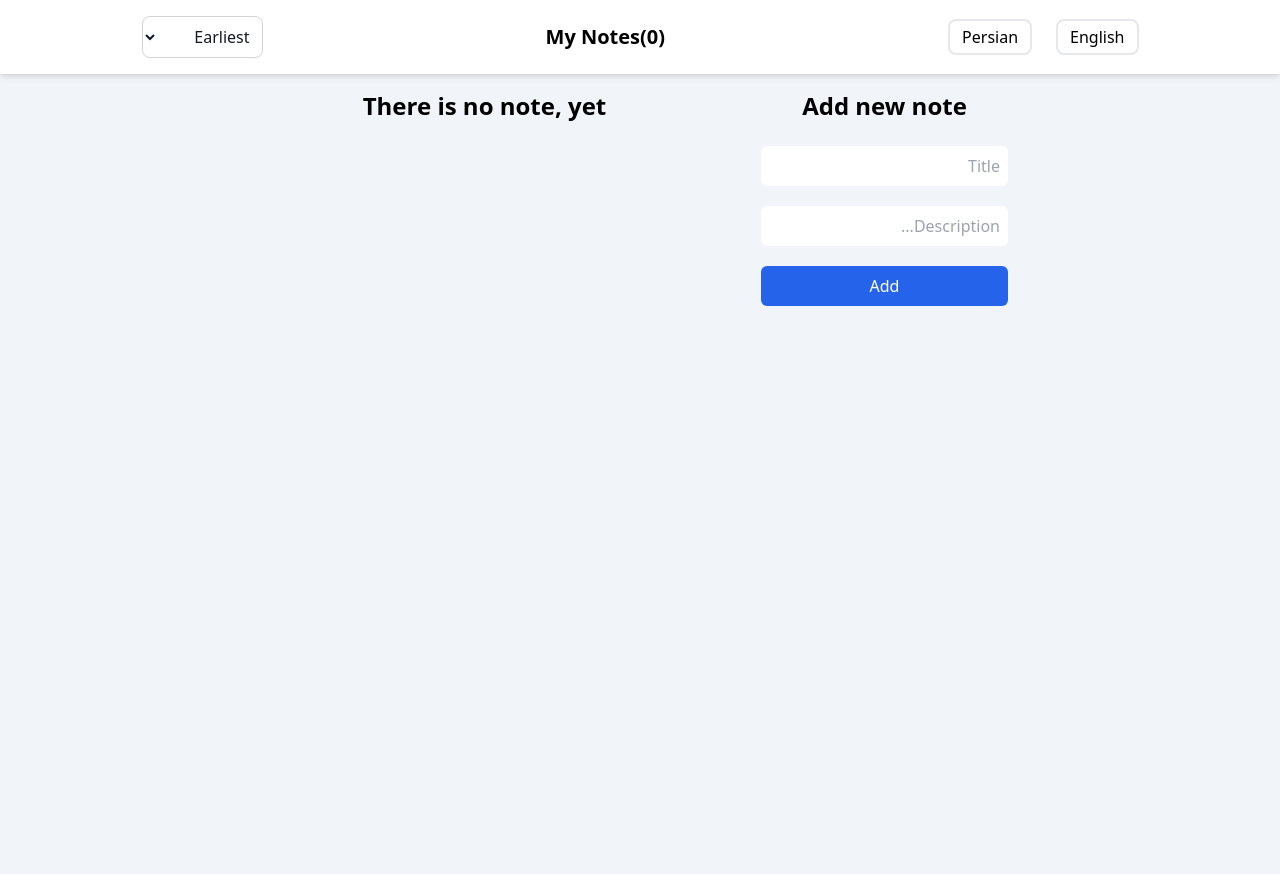
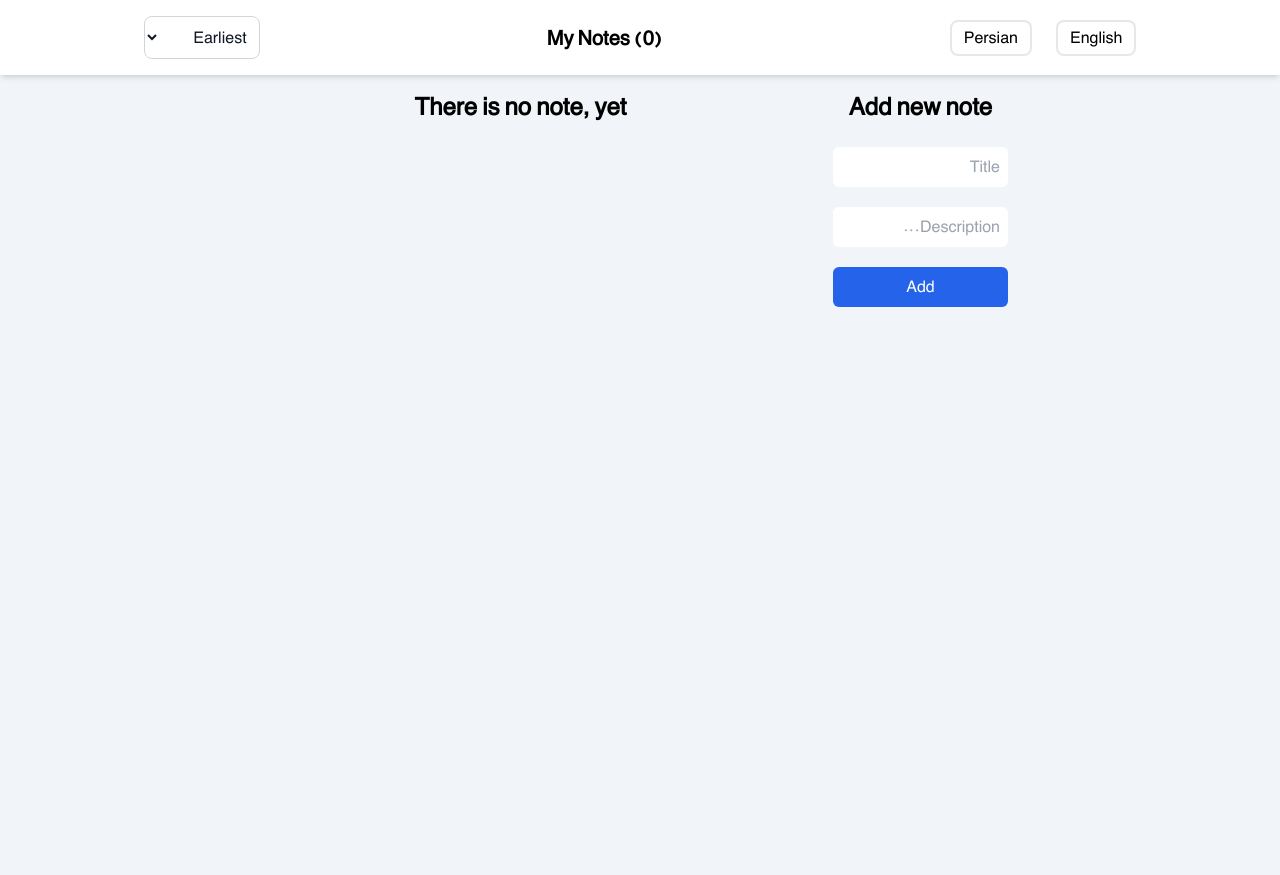
Before and after one commit to hossein-rahmati/Note-App, a React (Vite) app: page / in a window 1280 px wide. Built offline with nearby package versions, Linux system fonts and the light colour scheme.

Commit message:
add new fonts to app

```diff
--- a/src/App.jsx
+++ b/src/App.jsx
@@ -8,7 +8,7 @@ import { Toaster } from "react-hot-toast";
 
 //TODO:
 // change direction based on language
-// change the font
+// change the font ✅
 // change the toast ✅
 // add dark mode
 
@@ -60,7 +60,7 @@ function App() {
   };
 
   return (
-    <div>
+    <div className="font-sans">
       <Toaster />
       {/* Header component */}
       <NoteHeader
@@ -72,7 +72,7 @@ function App() {
       />
 
       {/* body components */}
-      <div className="container m-auto max-w-3xl min-h-screen flex flex-col justify-center gap-16 p-4 lg:flex-row">
+      <div className="container m-auto max-w-3xl min-h-screen flex flex-col justify-center gap-16 p-4 lg:flex-row ">
         {/* new note form */}
         <div>
           <AddNewNote onAddNote={handleAddNote} translate={t} />
--- a/src/components/NoteHeader.jsx
+++ b/src/components/NoteHeader.jsx
@@ -22,7 +22,7 @@ function NoteHeader({ notes, sortBy, onSort, onTranslate, translate }) {
           })}
         </div>
         <h2 className="text-xl font-bold">
-          {translate("myNotes")}({notes.length})
+          {translate("myNotes")} ({notes.length})
         </h2>
         <select
           className="border border-gray-300 bg-white text-gray-900 rounded-lg focus:ring-blue-500 p-2"
--- a/src/index.css
+++ b/src/index.css
@@ -3,14 +3,24 @@
 @tailwind utilities;
 
 @layer components {
-    .container-body {
-        @apply container bg-slate-100 w-screen min-h-screen h-auto m-auto max-w-7xl
-    }
-    .btn-primary{
-        @apply bg-blue-600 text-white p-2 rounded-md hover:bg-blue-500 transition-all
-    }
+  .container-body {
+    @apply container bg-slate-100 w-screen min-h-screen h-auto m-auto max-w-7xl;
+  }
+  .btn-primary {
+    @apply bg-blue-600 text-white p-2 rounded-md hover:bg-blue-500 transition-all;
+  }
 }
 
-#root{
-    background-color: rgb(241 245 249);
+#root {
+  background-color: rgb(241 245 249);
 }
+
+@font-face {
+  font-family: "BYekan";
+  src: url(./fonts/BYekan+.ttf);
+}
+
+@font-face {
+  font-family: "BYekan-Bold";
+  src: url(./fonts/BYekan+\ Bold.ttf);
+}
--- a/tailwind.config.js
+++ b/tailwind.config.js
@@ -1,8 +1,14 @@
+const defaultTheme = require("tailwindcss/defaultTheme");
+
 /** @type {import('tailwindcss').Config} */
 export default {
   content: ["./index.html", "./src/**/*.{js,ts,jsx,tsx}"],
   theme: {
-    extend: {},
+    extend: {
+      fontFamily: {
+        sans: ["BYekan", ...defaultTheme.fontFamily.sans],
+      },
+    },
   },
   plugins: [],
 };
```
Also changed, not shown: src/fonts/BYekan+ Bold.ttf (added), src/fonts/BYekan+.ttf (added).
